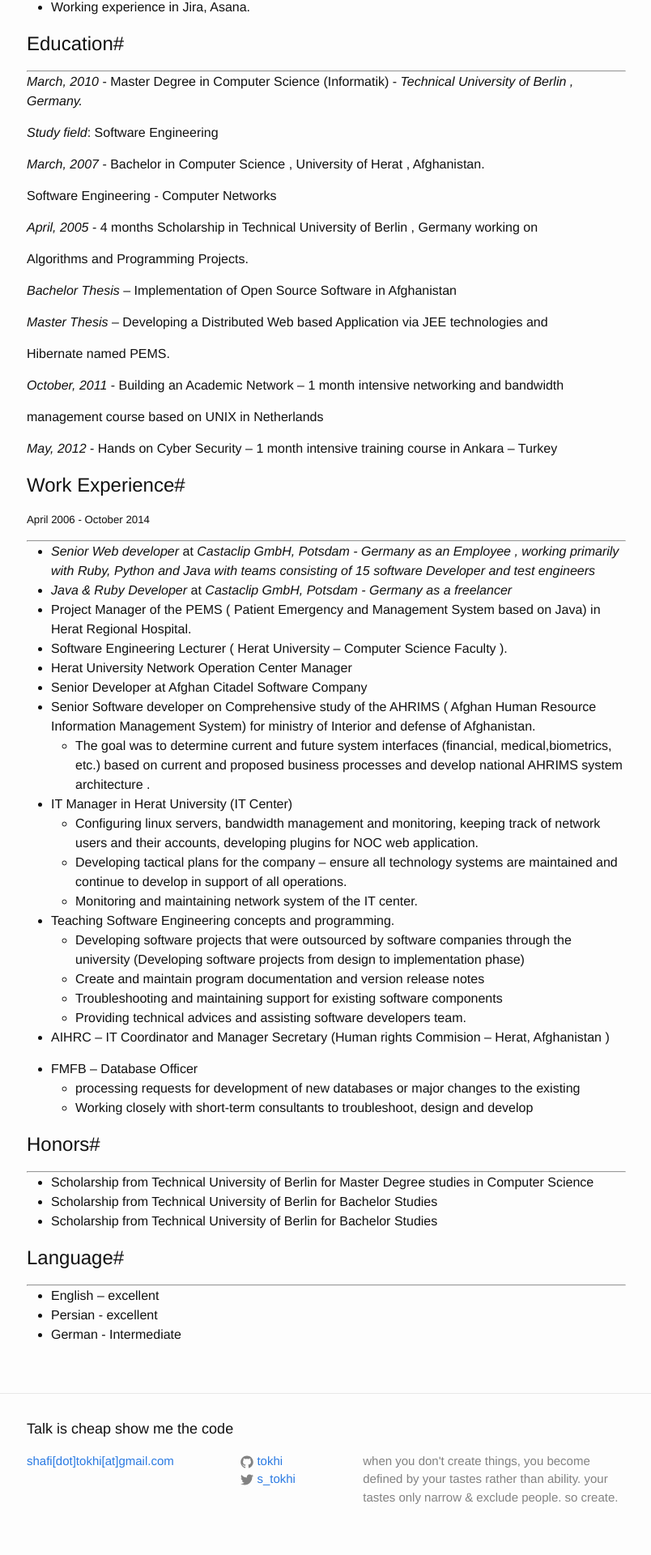
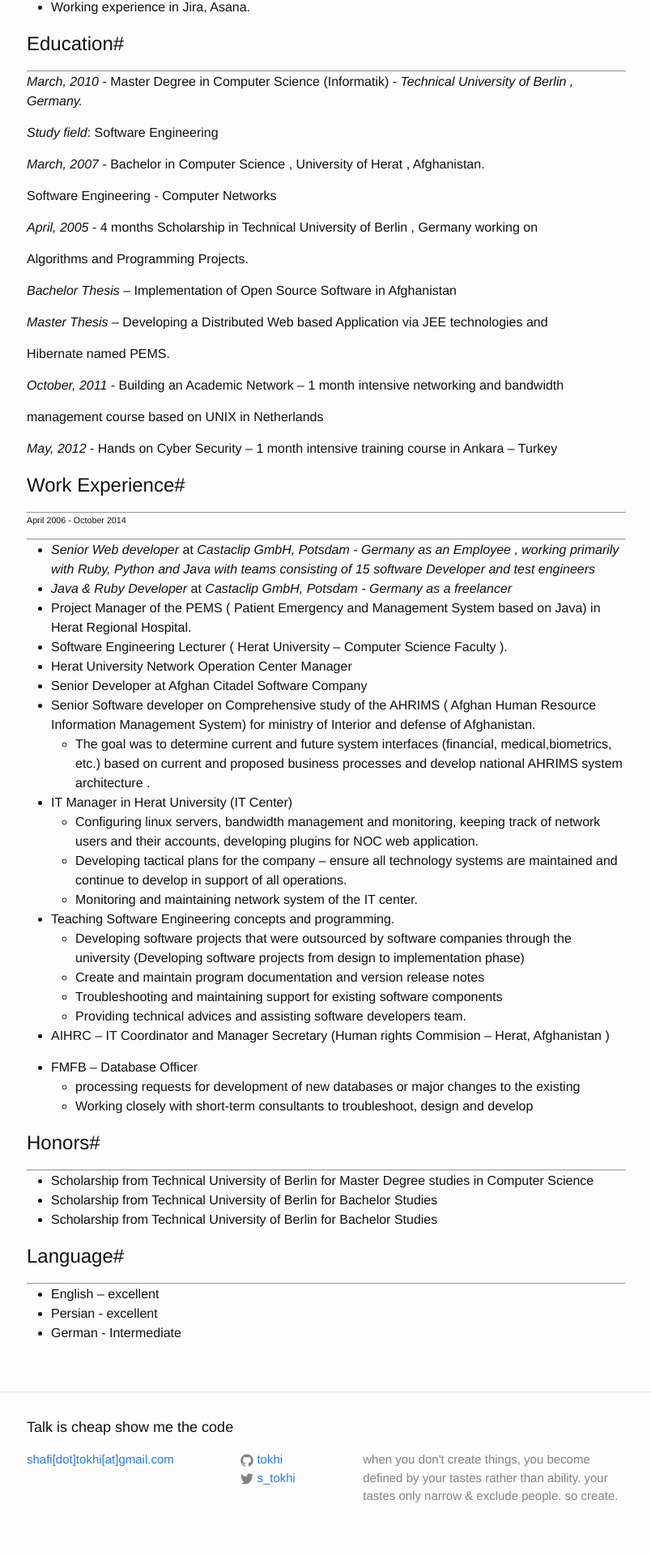
Before and after one commit to tokhi/tokhi.github.io, a Jekyll site: the page built from 2014-10-16-resume.markdown, in a window 1280 px wide. Shown: the part 855-2775 px from the top of the page at 81% size, without its empty margins (237-1041 px from the left). Built offline with Jekyll 4.4.1, drawn with Linux system fonts in a browser that asks for light colours.

Commit message:
Update 2014-10-16-resume.markdown

```diff
--- a/2014-10-16-resume.markdown
+++ b/2014-10-16-resume.markdown
@@ -76,7 +76,8 @@
 <em>May, 2012</em> - Hands on Cyber Security – 1 month intensive training course in Ankara – Turkey
 
 #Work Experience#
-##### April 2006 - October 2014 #####
+<hr>
+###### April 2006 - October 2014 ######
 <hr>
 
 * _Senior Web developer_ at <em>Castaclip GmbH, Potsdam - Germany<em> as an Employee , working primarily with Ruby, Python and Java with teams consisting of 15 software Developer and test engineers
```
